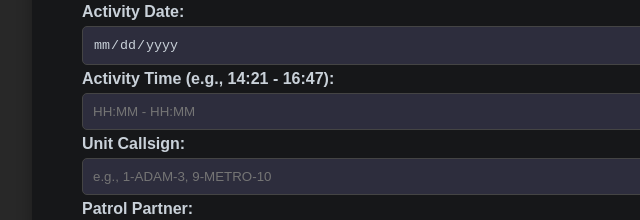
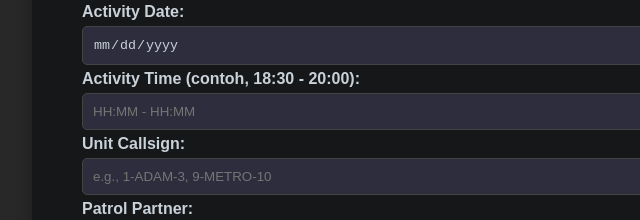
Before and after one commit to theawikwok/patrolnotes, a plain HTML site: page index.html in a window 1280 px wide. Shown: the part 215-435 px from the top of the page, 155-795 px from the left. Drawn offline with Linux system fonts and the light colour scheme.

Commit message:
Update index.html

```diff
--- a/index.html
+++ b/index.html
@@ -91,7 +91,7 @@
       <label for="activityDate">Activity Date:</label>
       <input type="date" id="activityDate" required>
 
-      <label for="activityTime">Activity Time (e.g., 14:21 - 16:47):</label>
+      <label for="activityTime">Activity Time (contoh, 18:30 - 20:00):</label>
       <input type="text" id="activityTime" placeholder="HH:MM - HH:MM" required>
 
       <label for="unitCallsign">Unit Callsign:</label>
```
